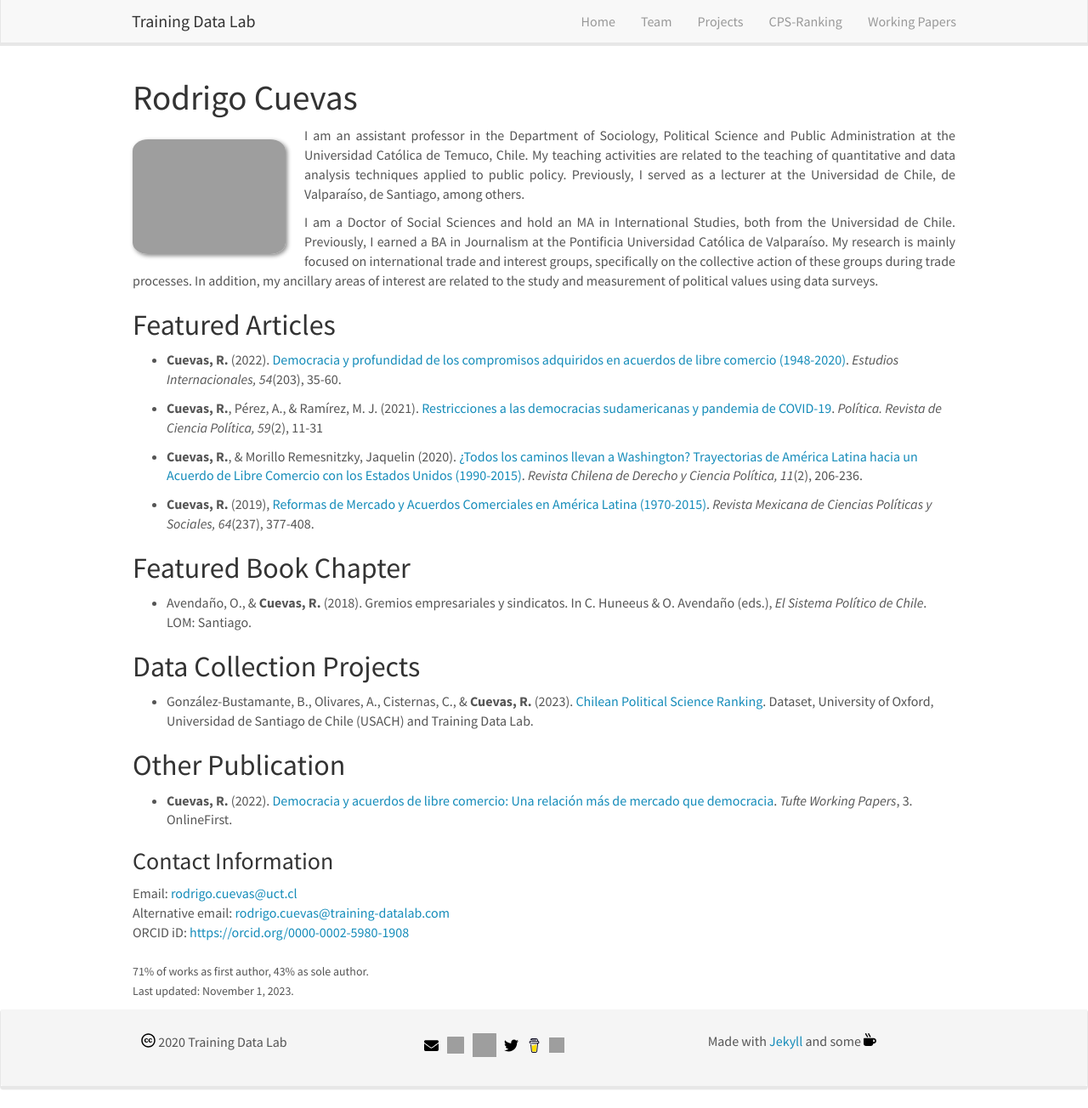
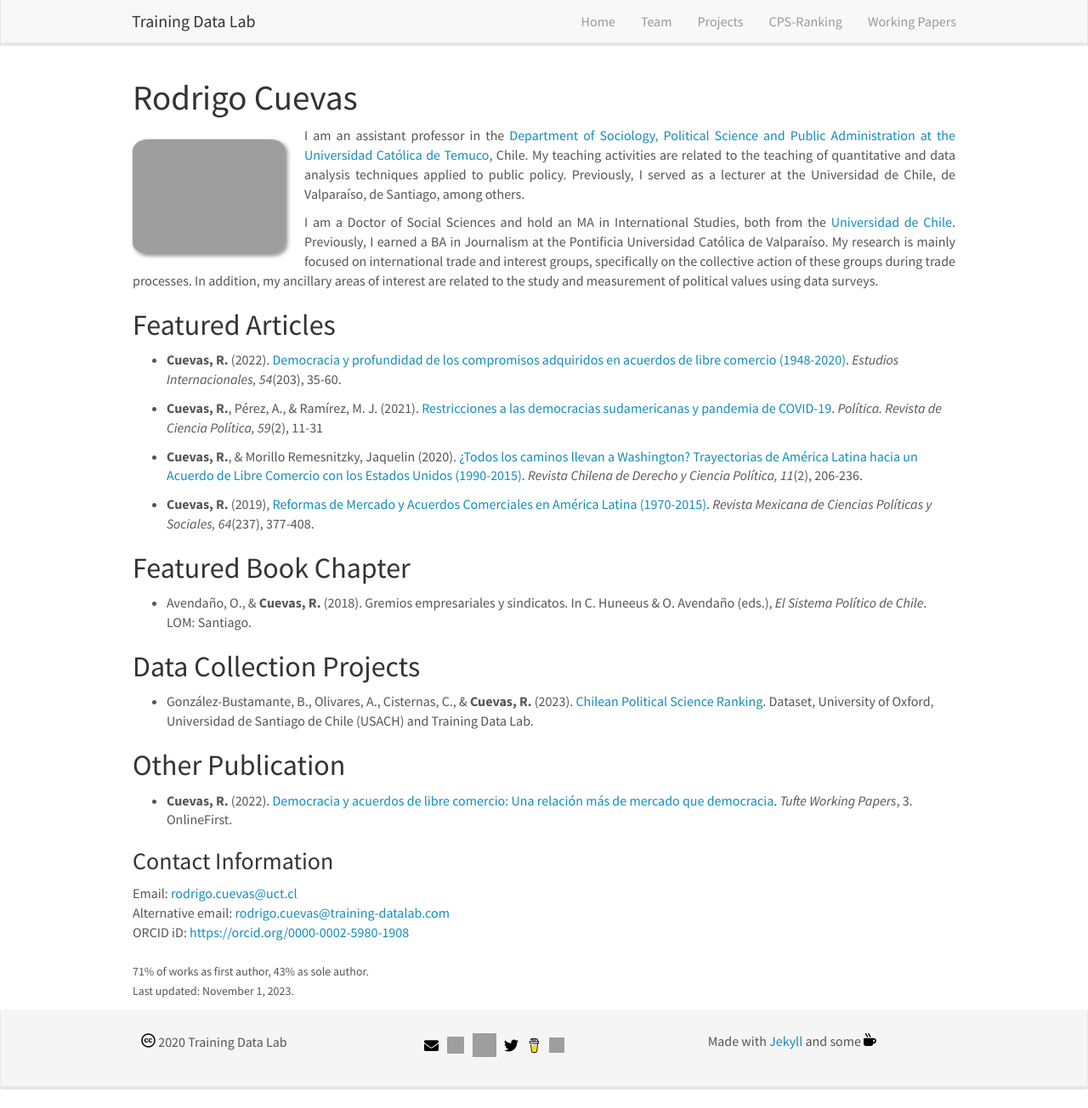
Before and after one commit to training-datalab/old-training-datalab.com, a Jekyll site: the page built from _pages/rcuevas.md, in a window 1280 px wide and 1304 px high. Shown: the whole window at 85% size. Built offline with Jekyll 4.4.1, drawn with Linux system fonts in a browser that asks for light colours; nearby versions of some CDN libraries; some of the changed lines change nothing that is shown.

Commit message:
Update rcuevas.md
Co-Authored-By: Rodrigo Cuevas <26773927+rodrigocuevasossandon@users.noreply.github.com>

```diff
--- a/_pages/rcuevas.md
+++ b/_pages/rcuevas.md
@@ -10,9 +10,9 @@
 
 <img src="https://training-datalab.com/images/team/rcuevas.jpg" class="img-responsive" width="180px" style="float: left" />
 
-<p align=" justify">I am an assistant professor in the Department of Sociology, Political Science and Public Administration at the Universidad Católica de Temuco, Chile. My teaching activities are related to the teaching of quantitative and data analysis techniques applied to public policy. Previously, I served as a lecturer at the Universidad de Chile, de Valparaíso, de Santiago, among others.</p>
+<p align=" justify">I am an assistant professor in the  <a href="https://soccipol.uct.cl/" target="_blank">Department of Sociology, Political Science and Public Administration at the Universidad Católica de Temuco</a>, Chile. My teaching activities are related to the teaching of quantitative and data analysis techniques applied to public policy. Previously, I served as a lecturer at the Universidad de Chile, de Valparaíso, de Santiago, among others.</p>
 
-<p align=" justify">I am a Doctor of Social Sciences and hold an MA in International Studies, both from the Universidad de Chile. Previously, I earned a BA in Journalism at the Pontificia Universidad Católica de Valparaíso. My research is mainly focused on international trade and interest groups, specifically on the collective action of these groups during trade processes. In addition, my ancillary areas of interest are related to the study and measurement of political values using data surveys.</p>
+<p align=" justify">I am a Doctor of Social Sciences and hold an MA in International Studies, both from the <a href="https://uchile.cl/" target="_blank">Universidad de Chile</a>. Previously, I earned a BA in Journalism at the Pontificia Universidad Católica de Valparaíso. My research is mainly focused on international trade and interest groups, specifically on the collective action of these groups during trade processes. In addition, my ancillary areas of interest are related to the study and measurement of political values using data surveys.</p>
 
 ## Featured Articles
 
```
